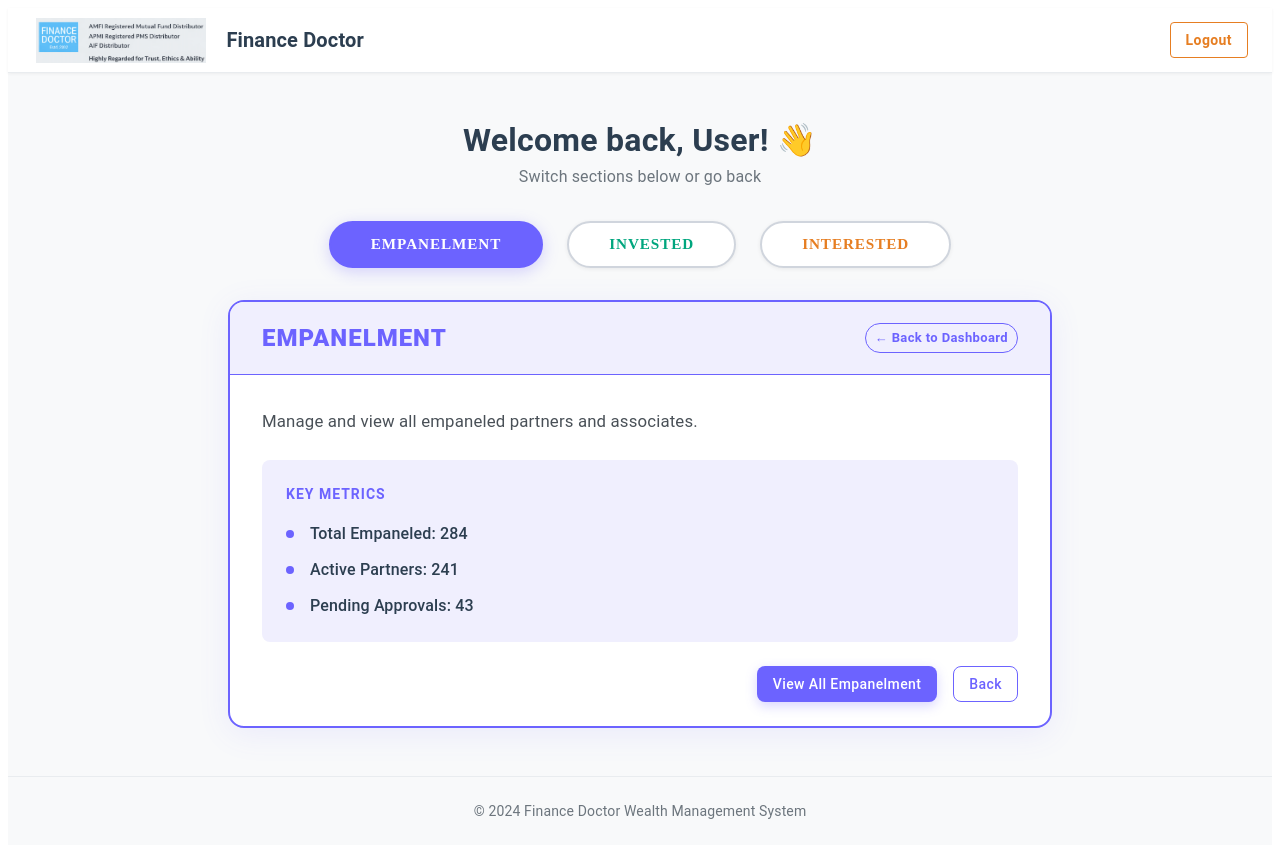
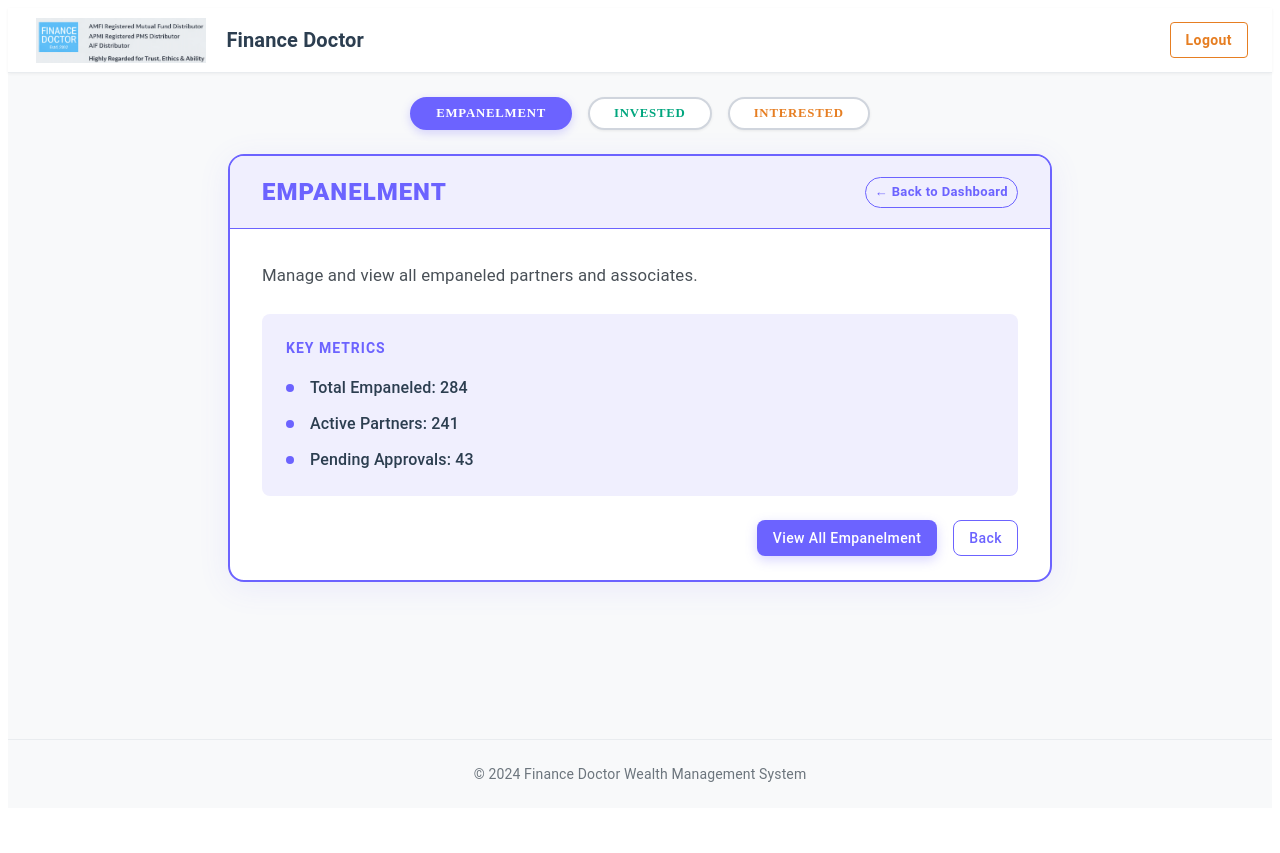
Before and after one commit to vignesh6126/Gift-city, a React (Vite) app in the folder my-app/frontend/: page /dashboard in a window 1280 px wide. Both pictures are taken after a click on the element 324 px from the left and 330 px from the top of the page. After the commit the page ends 816 px from the top, so only its background shows below. Built offline with nearby package versions, Linux system fonts and the light colour scheme.

Commit message:
updated dasboard.php

```diff
--- a/my-app/frontend/src/pages/Dashboard.jsx
+++ b/my-app/frontend/src/pages/Dashboard.jsx
@@ -90,21 +90,22 @@ const Dashboard = () => {
 
       {/* ── Main ── */}
       <Container maxWidth="lg" sx={{ flex: 1, display: "flex", flexDirection: "column",
-          alignItems: "center", px: { xs: 2, sm: 3, md: 4 }, py: { xs: 4, sm: 6 } }}>
+          alignItems: "center", px: { xs: 2, sm: 3, md: 4 },
+          pt: selected ? { xs: 2, sm: 3 } : { xs: 4, sm: 6 },
+          pb: { xs: 4, sm: 6 } }}>
 
-        {/* Welcome */}
-        <Box sx={{ textAlign: "center", mb: selected ? 4 : 6,
-            transition: "margin 0.4s ease",
-            animation: "fadeUp 0.5s ease both" }}>
+        {/* Welcome — hidden once a section is selected */}
+        {!selected && (
+          <Box sx={{ textAlign: "center", mb: 6, animation: "fadeUp 0.5s ease both" }}>
             <Typography variant="h4"
-            sx={{ color: "#2C3E50", fontWeight: 700, mb: 0.5,
-              fontSize: { xs: "1.75rem", sm: "2rem" } }}>
+              sx={{ color: "#2C3E50", fontWeight: 700, mb: 0.5, fontSize: { xs: "1.75rem", sm: "2rem" } }}>
               Welcome back, {user.name || "User"}! 👋
             </Typography>
             <Typography variant="body1" sx={{ color: "#6C757D" }}>
-            {selected ? "Switch sections below or go back" : "Select an option to view details"}
+              Select an option to view details
             </Typography>
           </Box>
+        )}
 
         {/* ── CARD VIEW (no selection) ── */}
         {!selected && (
@@ -139,28 +140,28 @@ const Dashboard = () => {
         {selected && (
           <Box sx={{ width: "100%", animation: "fadeUp 0.4s ease both" }}>
 
-            {/* Top Tab Row */}
-            <Box sx={{ display: "flex", justifyContent: "center", gap: { xs: 1.5, sm: 3 },
-                flexWrap: "wrap", mb: 4 }}>
+            {/* Top Tab Row — compact, close to top */}
+            <Box sx={{ display: "flex", justifyContent: "center", gap: { xs: 1, sm: 2 },
+                flexWrap: "wrap", mb: 3 }}>
               {options.map((opt) => {
                 const isActive = selected === opt.id;
                 return (
                   <Box key={opt.id} onClick={() => setSelected(opt.id)}
                     sx={{ cursor: "pointer",
-                      px: { xs: 3, sm: 5 }, py: { xs: 1.2, sm: 1.6 },
+                      px: { xs: 2, sm: 3 }, py: { xs: 0.7, sm: 0.9 },
                       borderRadius: "50px",
                       border: `2px solid ${isActive ? opt.color : "#D0D5DD"}`,
                       bgcolor: isActive ? opt.color : "#fff",
                       color: isActive ? "#fff" : opt.color,
                       fontWeight: 700,
-                      fontSize: { xs: "0.82rem", sm: "0.95rem" },
+                      fontSize: { xs: "0.72rem", sm: "0.8rem" },
                       letterSpacing: "0.06em",
                       transition: "all 0.3s cubic-bezier(0.34,1.4,0.64,1)",
-                      boxShadow: isActive ? `0 4px 16px ${opt.color}44` : "0 1px 4px rgba(0,0,0,0.07)",
+                      boxShadow: isActive ? `0 3px 10px ${opt.color}44` : "0 1px 3px rgba(0,0,0,0.07)",
                       userSelect: "none",
                       "&:hover": {
                         transform: "translateY(-2px)",
-                        boxShadow: `0 6px 20px ${opt.color}33`,
+                        boxShadow: `0 5px 14px ${opt.color}33`,
                         borderColor: opt.color,
                         bgcolor: isActive ? opt.color : opt.bgColor,
                       },
```
Lines whose indentation alone changed are shown as unchanged.
